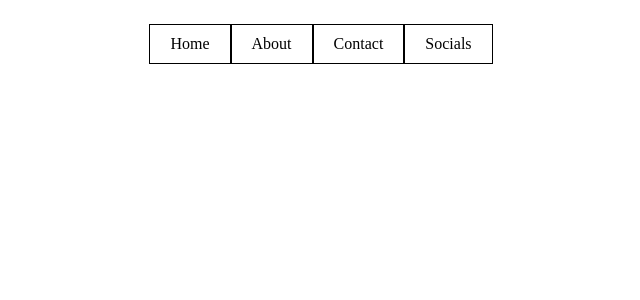
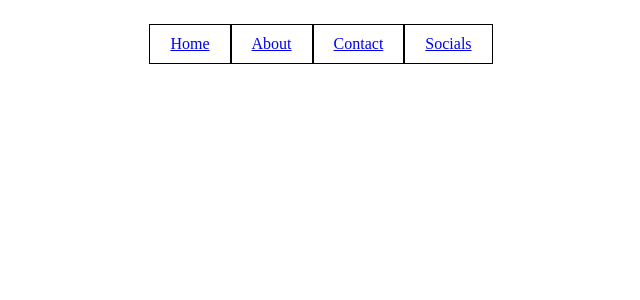
Before and after one commit to steedwards241/2021-react-portfolio, a React (Create React App) app: page /home in a window 1280 px wide. Shown: the top 300 px of the page, without its empty margins (339-979 px from the left). Built offline with nearby package versions, Linux system fonts and the light colour scheme; the HTML template or start-up script is replaced by a standard one.

Commit message:
NavBar Links

```diff
--- a/src/Components/NavBar.js
+++ b/src/Components/NavBar.js
@@ -1,4 +1,5 @@
 import React from 'react';
+import { Link } from 'react-router-dom';
 
 import '../Styles/NavBar.scss';
 
@@ -11,10 +12,10 @@ const NavBar = (props) => {
     return (
         <div className="navbar-container">
             <ul>
-                <li style={style}>{props.item1}</li>
-                <li style={style}>{props.item2}</li>
-                <li style={style}>{props.item3}</li>
-                <li style={style}>{props.item4}</li>
+                <Link to="/"><li style={style}>{props.item1}</li></Link>
+                <Link to="/about"><li style={style}>{props.item2}</li></Link>
+                <Link to="/contact"><li style={style}>{props.item3}</li></Link>
+                <Link to="/socials"><li style={style}>{props.item4}</li></Link>
             </ul>
         </div>
     )
```
Also changed, not shown: 1 other file (tests, documents, lock files or other folders).
